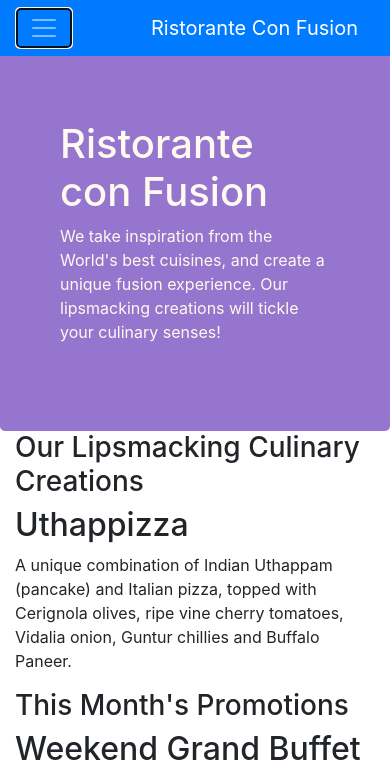
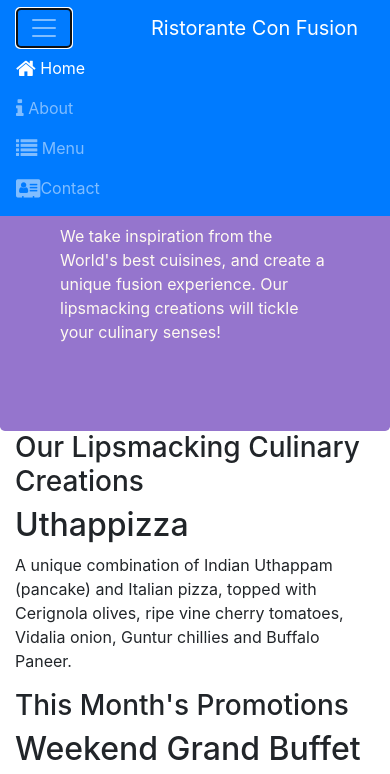
Before and after one commit to miniloda/Ristorante-con-Fusion, a website: page index.html in a window 390 px wide. Both pictures are taken after a click on the button 44 px from the left and 28 px from the top of the page. Shown: the top 774 px of the page. Drawn offline with nearby package versions, Linux system fonts and the light colour scheme.

Commit message:
added navbar and breadcrumbs

```diff
--- a/index.html
+++ b/index.html
@@ -11,21 +11,23 @@
     <!-- Bootstrap CSS -->
     <link rel="stylesheet" href="node_modules/bootstrap/dist/css/bootstrap.min.css">
     <link href="css/styles.css" rel="stylesheet">
+    <link rel="stylesheet" href="node_modules/font-awesome/css/font-awesome.min.css">
+    <link rel="stylesheet" href="node_modules/bootstrap-social/bootstrap-social.css">
 </head>
 
 <body>
     <nav class="navbar navbar-dark navbar-expand-sm bg-primary fixed-top">
         <div class="container">
-            <button class="navbar-toggler" type = "button" data-toggle = "collapse" data-target = "#Navbar">
+            <button class="navbar-toggler collapsed" type = "button" data-toggle = "collapse" data-target = "#Navbar">
                 <span class="navbar-toggler-icon"></span>
             </button>
            <a class="navbar-brand" href="#">Ristorante Con Fusion</a>
-           <div class = "collapse navbar-collapse">
+           <div class = "collapse navbar-collapse" id = "Navbar">
                 <ul class="navbar-nav mr-auto">
-                    <li class="nav-item active"><a class="nav-link" href="#">Home</a></li>
-                    <li class="nav-item"><a class="nav-link" href="./aboutus.html">About</a></li>
-                    <li class="nav-item"><a class="nav-link" href="#">Menu</a></li>
-                    <li class="nav-item"><a class="nav-link" href="#">Contact</a></li>
+                    <li class="nav-item active"><a class="nav-link" href="#"><span class="fa fa-home fa-lg"></span> Home</a></li>
+                    <li class="nav-item"><a class="nav-link" href="./aboutus.html"><span class="fa fa-info fa-lg"></span> About</a></li>
+                    <li class="nav-item"><a class="nav-link" href="#"> <span class="fa fa-list fa-lg"></span> Menu</a></li>
+                    <li class="nav-item"><a class="nav-link" href="#"> <span class="fa fa-address-card fa-lg"></span>Contact</a></li>
                 </ul>
             </div>
 
--- a/package.json
+++ b/package.json
@@ -15,6 +15,8 @@
   },
   "dependencies": {
     "bootstrap": "^4.0.0",
+    "bootstrap-social": "^5.1.1",
+    "font-awesome": "^4.7.0",
     "jquery": "^3.3.1",
     "popper.js": "^1.12.9"
   }
```
Also changed, not shown: aboutus.html (+7 -2 lines), 1 other file.
